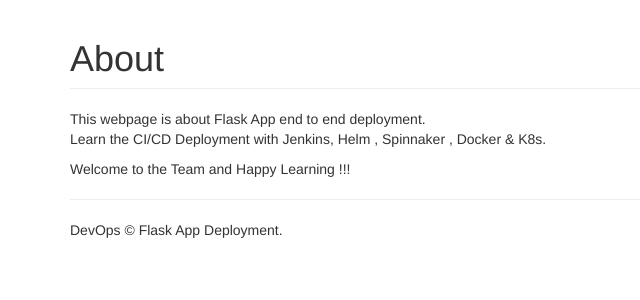
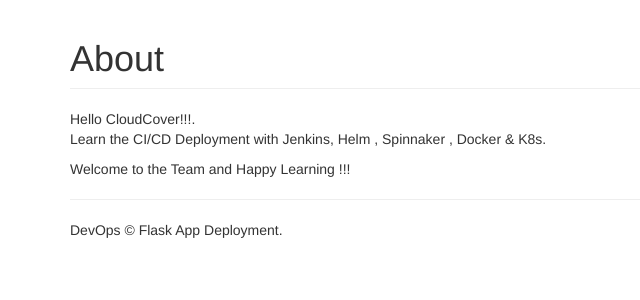
Before and after one commit to Bibek-DevOps/Flask-APP-CICD, a Flask app: page /about/ in a window 1280 px wide. Shown: the part 51-351 px from the top of the page, without its empty margins (0-640 px from the left). Run offline with Flask 2, Linux system fonts and the light colour scheme; some libraries are stand-ins or nearby versions.

Commit message:
Update about.html

```diff
--- a/app/templates/about.html
+++ b/app/templates/about.html
@@ -2,7 +2,7 @@
 
 {% block main %}
 <h1 class="page-header">About</h1>
-<p>This webpage is about Flask App end to end deployment. <br>
+<p>Hello CloudCover!!!. <br>
 Learn the CI/CD Deployment with Jenkins, Helm , Spinnaker , Docker & K8s.</p>
 
 </h1>Welcome to the Team and Happy Learning !!!</h1>
```
